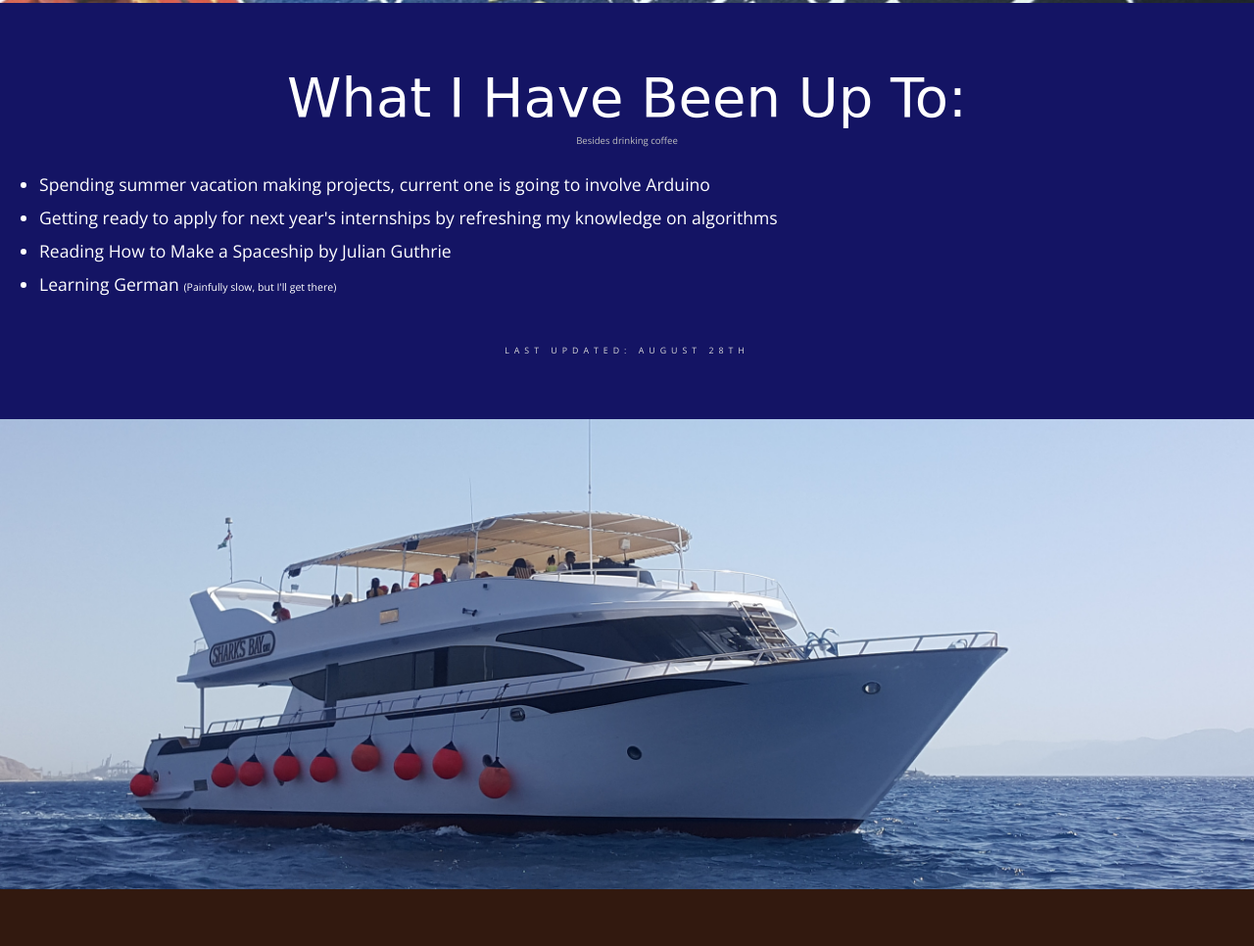
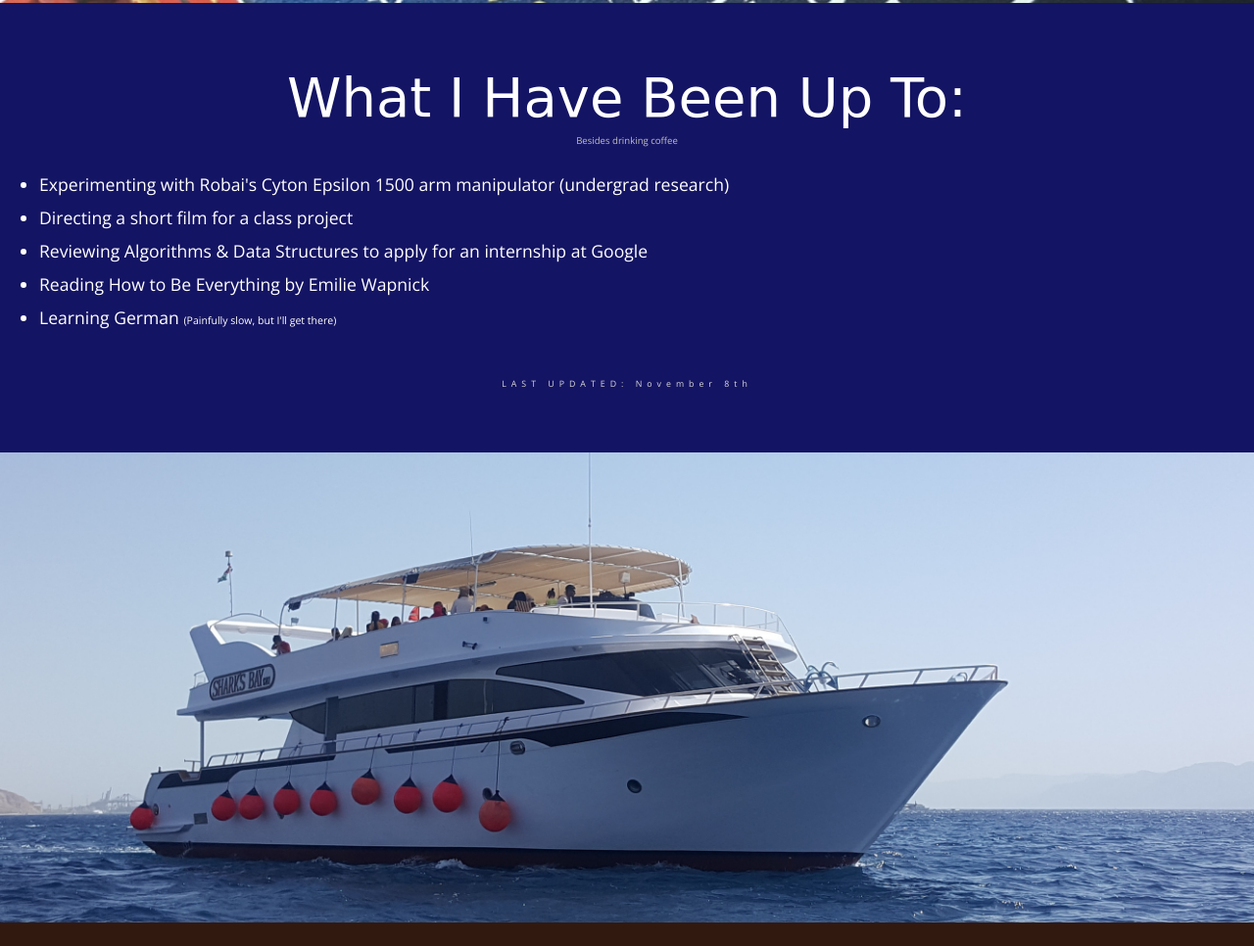
Before and after one commit to imzaaat/imzaaat.github.io, a plain HTML site: page index.html in a window 1280 px wide. Shown: the part 5096-6062 px from the top of the page at 98% size. Drawn offline with nearby package versions, Linux system fonts and the light colour scheme; a web font is replaced by a local one.

Commit message:
Updated what I've been up to

```diff
--- a/index.html
+++ b/index.html
@@ -126,15 +126,16 @@
 
 		<div>
 			<ul class="nowList">
-				<li>Spending summer vacation making projects, current one is going to involve Arduino</li>
-				<li>Getting ready to apply for next year's internships by refreshing my knowledge on algorithms</li>
-				<li>Reading How to Make a Spaceship by Julian Guthrie</li>
+				<li>Experimenting with Robai's Cyton Epsilon 1500 arm manipulator (undergrad research)</li>
+				<li>Directing a short film for a class project</li>
+				<li>Reviewing Algorithms & Data Structures to apply for an internship at Google</li>
+				<li>Reading How to Be Everything by Emilie Wapnick</li>
 				<li>Learning German <span style="font-size: 0.6em">(Painfully slow, but I'll get there)</span></li>
 			</ul>
 		</div>
 
 		<div class="nowLastUpdated">
-			LAST UPDATED: AUGUST 28TH
+			LAST UPDATED: November 8th
 		</div>
 
 	</div>
```
